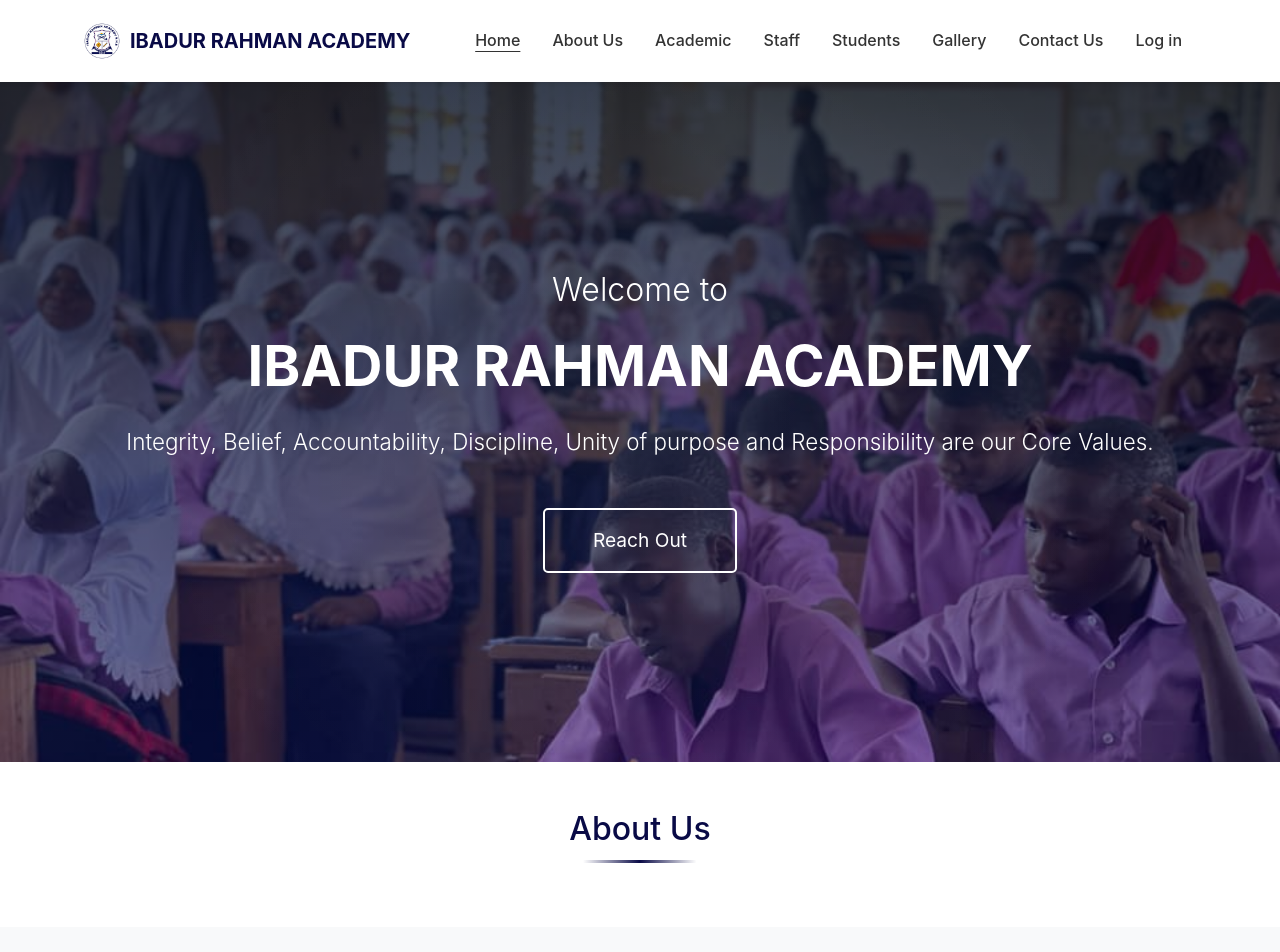
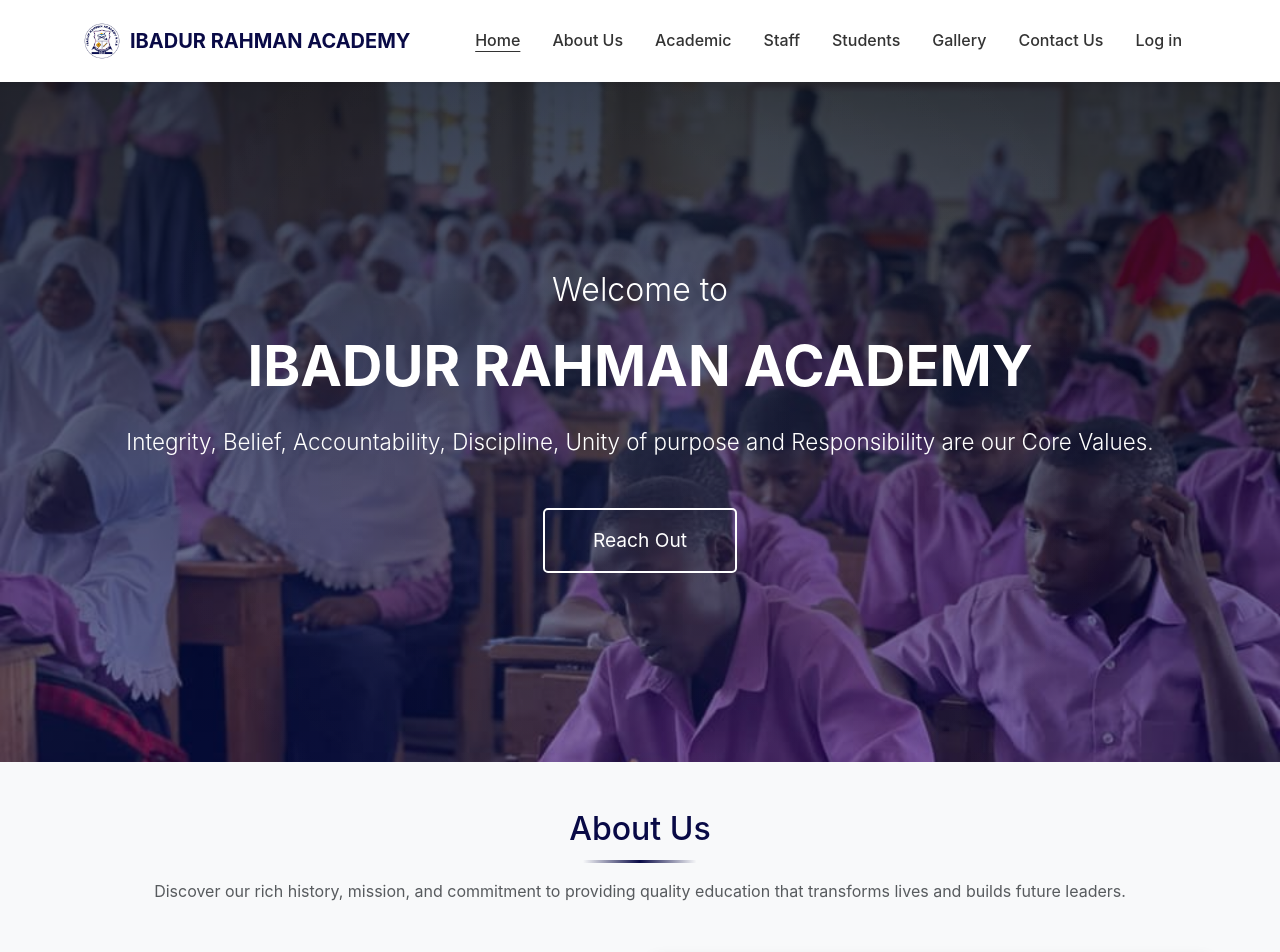
Before and after one commit to AmurdAmzer/IbassWeb-Redesign, a Next.js app in the folder frontend/: page / in a window 1280 px wide. Shown: the top 952 px of the page. Built offline with nearby package versions, Linux system fonts and the light colour scheme.

Commit message:
improved about us section

```diff
--- a/frontend/src/app/page.js
+++ b/frontend/src/app/page.js
@@ -84,13 +84,12 @@ export default function Home() {
       <Hero />
 
       {/* About Us Section */}
-      <section className="py-5">
-            <Container className="px-4 px-md-0">
-              <h2 className="text-center mb-3" style={{background: 'linear-gradient(to right, transparent, var(--school-blue), transparent) no-repeat bottom', backgroundSize: '80% 3px', paddingBottom: '15px', width: 'fit-content', margin: '0 auto 1rem auto'}}>About Us</h2>
-            </Container>
-      </section>
       <section className="py-5 bg-light">
         <Container className="px-3 px-md-0">
+        <h2 className="text-center mb-3" style={{background: 'linear-gradient(to right, transparent, var(--school-blue), transparent) no-repeat bottom', backgroundSize: '80% 3px', paddingBottom: '15px', width: 'fit-content', margin: '0 auto 1rem auto'}}>About Us</h2>
+          <p className="text-center text-muted mb-5 px-3">
+          Discover our rich history, mission, and commitment to providing quality education that transforms lives and builds future leaders.
+          </p>
           <Row className="align-items-center">
             <Col lg={6} md={12} className="mb-4 mb-lg-0 order-2 order-lg-1">
               <Image
```
